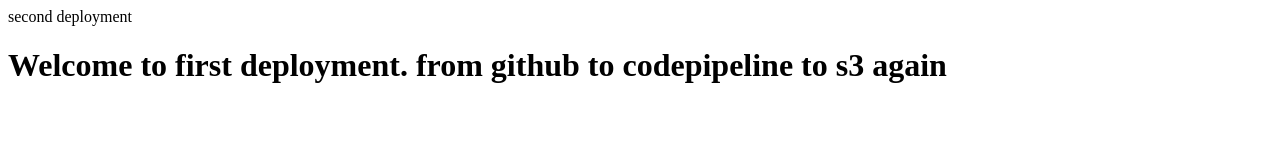
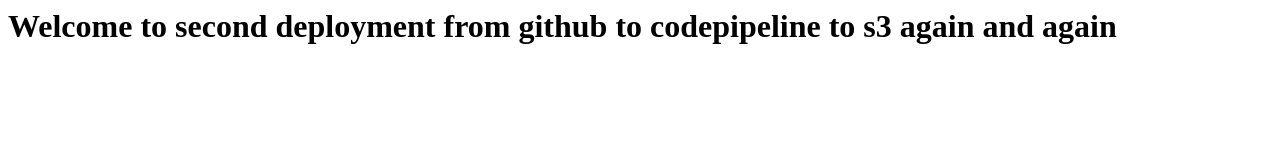
Before and after one commit to Sadiq-webapi/git-trianing, a plain HTML site: page index.html in a window 1280 px wide. Drawn offline with Linux system fonts and the light colour scheme.

Commit message:
Update index.html for second deployment

```diff
--- a/index.html
+++ b/index.html
@@ -1,11 +1,10 @@
 <html>
 <head>
-  second deployment
 </head>
 <body>
-<h1>Welcome to first deployment.
+<h1>Welcome to second deployment
   from github to codepipeline to s3
-  again
+  again and again
 </h1>
 
 </body>
```
